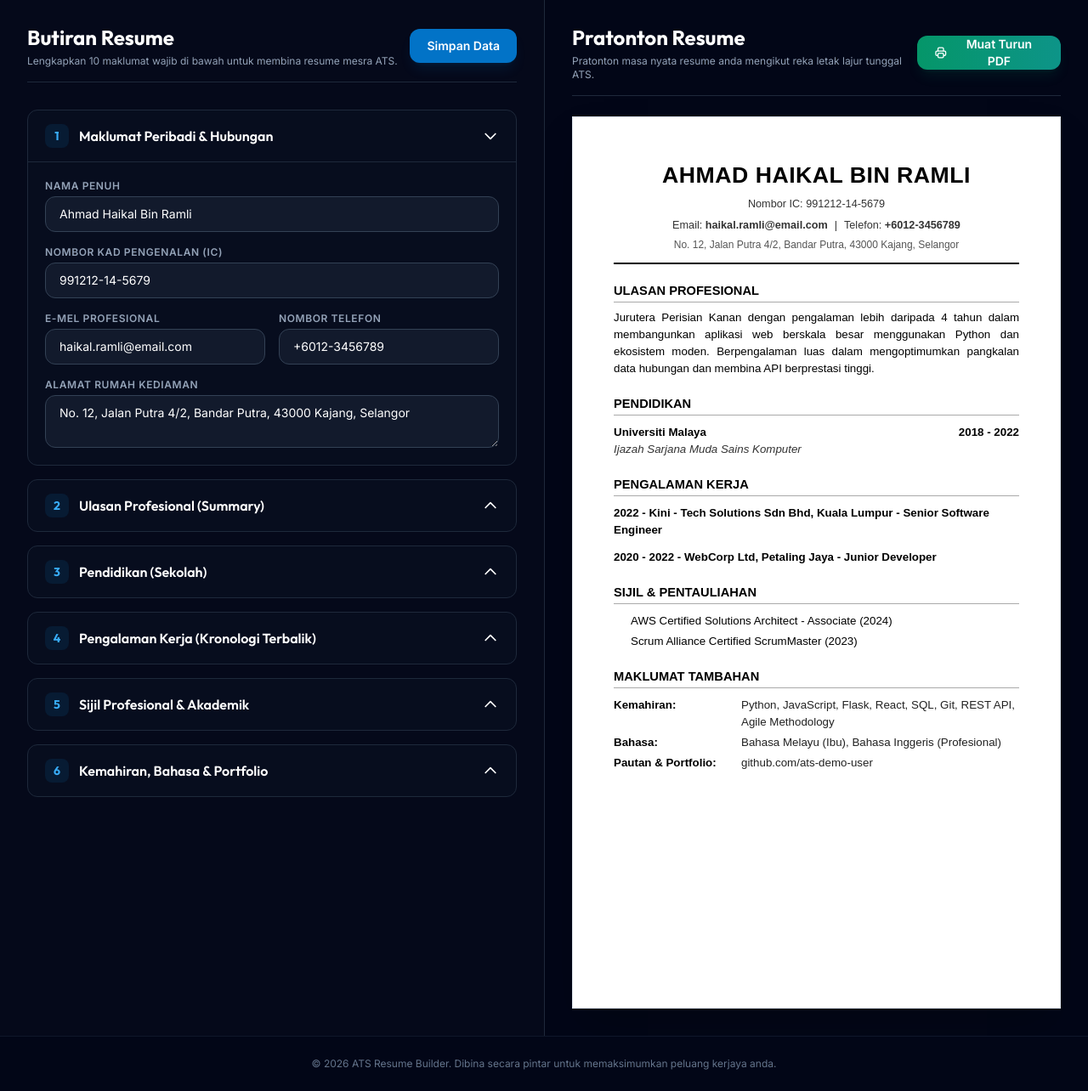
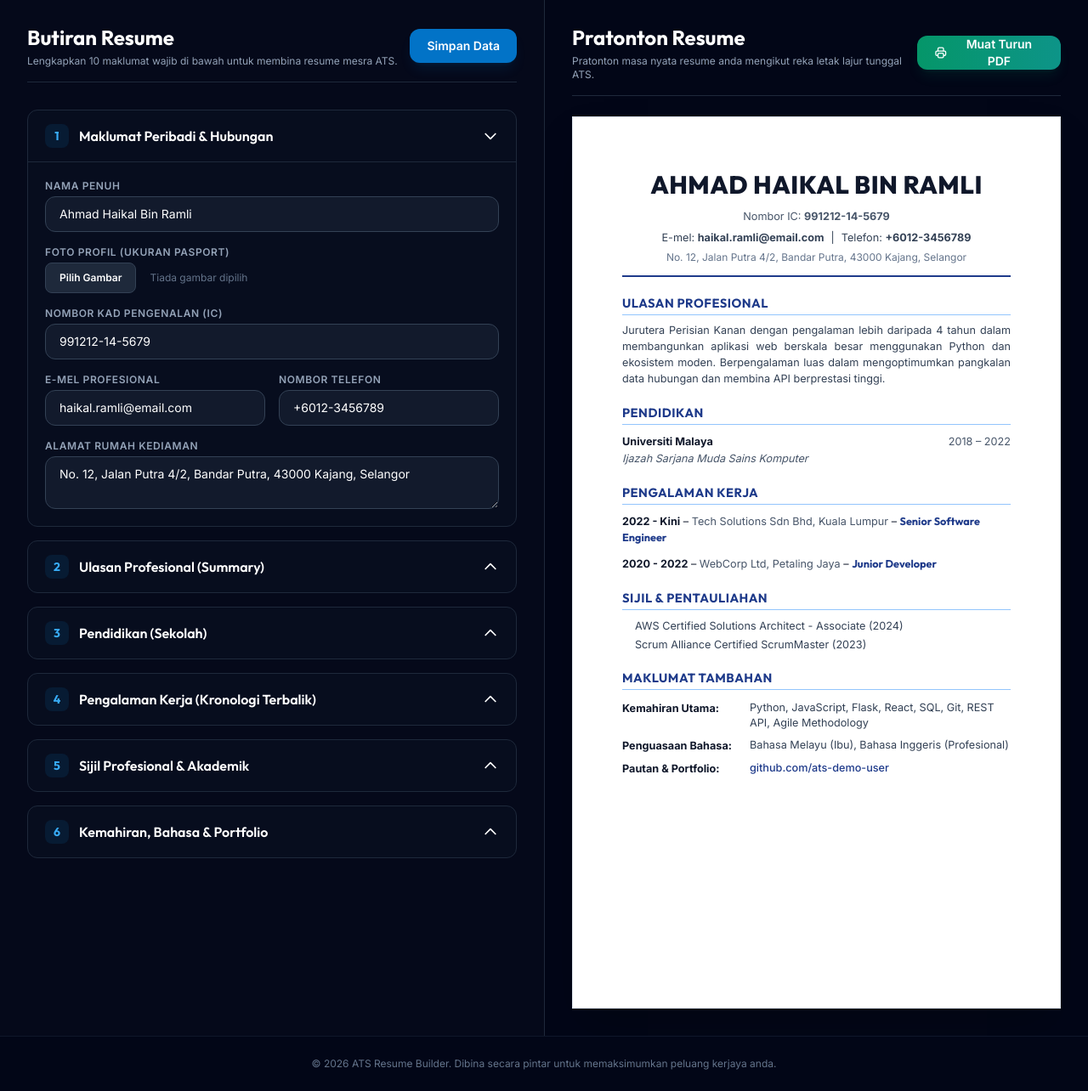
Before and after one commit to fuzb36/resume, a Flask app: page /admin/resume/edit/1 in a window 1280 px wide. Shown: the part 142-1426 px from the top of the page at 85% size. Run offline with Flask 3, Linux system fonts and the light colour scheme; the visitor is signed in with stand-in values (Sample User, id 1); data comes from the database, SQL or seed files in the repository; some libraries are stand-ins or nearby versions.

Commit message:
feat: add profile picture support and enhance resume typography/design

```diff
--- a/app.py
+++ b/app.py
@@ -250,7 +250,8 @@ def save_resume():
         resume.lain_lain = json.dumps({
             "kemahiran": data.get('kemahiran', ''),
             "bahasa": data.get('bahasa', ''),
-            "portfolio": data.get('portfolio', '')
+            "portfolio": data.get('portfolio', ''),
+            "gambar_base64": data.get('gambar_base64', '')
         })
         resume.updated_at = datetime.now()
         resume.save()
@@ -316,7 +317,8 @@ def admin_save_resume(resume_id):
         resume.lain_lain = json.dumps({
             "kemahiran": data.get('kemahiran', ''),
             "bahasa": data.get('bahasa', ''),
-            "portfolio": data.get('portfolio', '')
+            "portfolio": data.get('portfolio', ''),
+            "gambar_base64": data.get('gambar_base64', '')
         })
         resume.updated_at = datetime.now()
         resume.save()
--- a/static/main.js
+++ b/static/main.js
@@ -4,6 +4,7 @@
 let educationData = [];
 let workData = [];
 let certData = [];
+let gambarBase64 = "";
 
 // Muat data dari server semasa fail dimulakan
 document.addEventListener("DOMContentLoaded", () => {
@@ -22,6 +23,18 @@ document.addEventListener("DOMContentLoaded", () => {
         certData = certRaw ? JSON.parse(certRaw) : [];
     } catch (e) { certData = []; }
 
+    try {
+        const otherRaw = document.getElementById("server-data-other").textContent;
+        const otherData = otherRaw ? JSON.parse(otherRaw) : {};
+        gambarBase64 = otherData.gambar_base64 || "";
+        if (gambarBase64) {
+            document.getElementById("gambar-status").textContent = "Gambar sedia ada dimuatkan";
+            document.getElementById("btn-buang-gambar").classList.remove("hidden");
+        }
+    } catch (e) {
+        gambarBase64 = "";
+    }
+
     // Render Borang Dinamik
     renderEduForm();
     renderWorkForm();
@@ -30,6 +43,38 @@ document.addEventListener("DOMContentLoaded", () => {
     // Kemas kini Pratonton Kertas Resume
     updatePreview();
 });
+
+// ==========================================
+// PENGENDALIAN MUAT NAIK GAMBAR
+// ==========================================
+function handleImageUpload(event) {
+    const file = event.target.files[0];
+    if (!file) return;
+
+    // Had saiz: 2MB
+    if (file.size > 2 * 1024 * 1024) {
+        alert("Ralat: Saiz gambar profil tidak boleh melebihi 2MB!");
+        event.target.value = "";
+        return;
+    }
+
+    const reader = new FileReader();
+    reader.onload = function(e) {
+        gambarBase64 = e.target.result;
+        document.getElementById("gambar-status").textContent = "Gambar baru dimuatkan (" + file.name.substring(0, 15) + "...)";
+        document.getElementById("btn-buang-gambar").classList.remove("hidden");
+        updatePreview();
+    };
+    reader.readAsDataURL(file);
+}
+
+function clearImage() {
+    gambarBase64 = "";
+    document.getElementById("input-gambar").value = "";
+    document.getElementById("gambar-status").textContent = "Tiada gambar dipilih";
+    document.getElementById("btn-buang-gambar").classList.add("hidden");
+    updatePreview();
+}
 
 // ==========================================
 // PENGENDALIAN ACCORDION
@@ -214,8 +259,8 @@ function updatePreview() {
     const ic = document.getElementById("input-ic").value || "XXXXXX-XX-XXXX";
     const email = document.getElementById("input-email").value || "email@domain.com";
     const telefon = document.getElementById("input-telefon").value || "+601X-XXXXXXX";
-    const alamat = document.getElementById("input-alamat").value || "Alamat kediaman anda akan dipaparkan di sini secara tersusun.";
-    const ulasan = document.getElementById("input-ulasan").value || "Tulis ringkasan profil profesional anda yang menekankan kemahiran utama dan pencapaian kerjaya utama.";
+    const alamat = document.getElementById("input-alamat").value || "Alamat kediaman anda.";
+    const ulasan = document.getElementById("input-ulasan").value || "Ulasan profil profesional anda.";
 
     const kemahiran = document.getElementById("input-kemahiran").value || "";
     const bahasa = document.getElementById("input-bahasa").value || "";
@@ -223,27 +268,55 @@ function updatePreview() {
 
     validateIC(ic);
 
-    let paperHtml = `
-        <div style="font-family: 'Arial', 'Helvetica', sans-serif; line-height: 1.5; color: #000; font-size: 11pt;">
-            <!-- Header Resume -->
-            <div style="text-align: center; margin-bottom: 20px; border-bottom: 2px solid #000; padding-bottom: 12px;">
-                <h1 style="font-size: 20pt; font-weight: bold; margin: 0 0 5px 0; text-transform: uppercase; letter-spacing: 0.5px;">${nama}</h1>
-                <div style="font-size: 9.5pt; color: #333; margin-bottom: 6px;">
-                    Nombor IC: ${ic}
+    let headerHtml = "";
+    if (gambarBase64) {
+        headerHtml = `
+            <div style="display: flex; justify-content: space-between; align-items: flex-start; margin-bottom: 20px; border-bottom: 2px solid #1e3a8a; padding-bottom: 12px;">
+                <div style="flex-grow: 1; padding-right: 20px; text-align: left;">
+                    <h1 style="font-size: 22pt; font-weight: 800; color: #0f172a; margin: 0 0 5px 0; text-transform: uppercase; letter-spacing: 0.5px; font-family: 'Outfit', 'Arial', sans-serif;">${nama}</h1>
+                    <div style="font-size: 9.5pt; color: #475569; margin-bottom: 6px;">
+                        Nombor IC: <strong>${ic}</strong>
+                    </div>
+                    <div style="font-size: 9.5pt; color: #334155; display: flex; flex-wrap: wrap; gap: 8px;">
+                        <span>E-mel: <strong>${email}</strong></span> |
+                        <span>Telefon: <strong>${telefon}</strong></span>
+                    </div>
+                    <div style="font-size: 9pt; color: #64748b; margin-top: 6px; line-height: 1.4;">
+                        ${alamat}
+                    </div>
                 </div>
-                <div style="font-size: 9.5pt; color: #333; display: flex; justify-content: center; flex-wrap: wrap; gap: 8px;">
-                    <span>Email: <strong>${email}</strong></span> |
+                <div style="flex-shrink: 0; width: 105px; height: 135px; border: 1.5px solid #cbd5e1; padding: 2px; background: #fff; border-radius: 4px; box-shadow: 0 1px 3px rgba(0,0,0,0.08); margin-top: 5px;">
+                    <img src="${gambarBase64}" style="width: 100%; height: 100%; object-fit: cover; border-radius: 2px;" alt="Foto Profil">
+                </div>
+            </div>
+        `;
+    } else {
+        headerHtml = `
+            <div style="text-align: center; margin-bottom: 20px; border-bottom: 2px solid #1e3a8a; padding-bottom: 12px;">
+                <h1 style="font-size: 22pt; font-weight: 800; color: #0f172a; margin: 0 0 5px 0; text-transform: uppercase; letter-spacing: 0.5px; font-family: 'Outfit', 'Arial', sans-serif;">${nama}</h1>
+                <div style="font-size: 9.5pt; color: #475569; margin-bottom: 6px;">
+                    Nombor IC: <strong>${ic}</strong>
+                </div>
+                <div style="font-size: 9.5pt; color: #334155; display: flex; justify-content: center; flex-wrap: wrap; gap: 8px;">
+                    <span>E-mel: <strong>${email}</strong></span> |
                     <span>Telefon: <strong>${telefon}</strong></span>
                 </div>
-                <div style="font-size: 9pt; color: #555; margin-top: 4px;">
+                <div style="font-size: 9pt; color: #64748b; margin-top: 6px; line-height: 1.4;">
                     ${alamat}
                 </div>
             </div>
+        `;
+    }
+
+    let paperHtml = `
+        <div style="font-family: 'Inter', 'Arial', sans-serif; line-height: 1.5; color: #0f172a; font-size: 10.5pt; padding: 10px;">
+            <!-- Header Resume -->
+            ${headerHtml}
 
             <!-- Ulasan Profesional -->
             <div class="resume-section" style="margin-bottom: 20px;">
-                <h2 style="font-size: 11pt; font-weight: bold; border-bottom: 1px solid #aaa; margin: 0 0 8px 0; padding-bottom: 2px; text-transform: uppercase;">Ulasan Profesional</h2>
-                <p style="margin: 0; text-align: justify; font-size: 10pt;">${ulasan}</p>
+                <h2 style="font-size: 11pt; font-weight: bold; color: #1e3a8a; border-bottom: 1px solid #93c5fd; margin: 0 0 8px 0; padding-bottom: 2px; text-transform: uppercase; letter-spacing: 0.5px; font-family: 'Outfit', 'Arial', sans-serif;">Ulasan Profesional</h2>
+                <p style="margin: 0; text-align: justify; font-size: 9.5pt; color: #334155; line-height: 1.5;">${ulasan}</p>
             </div>
     `;
 
@@ -251,18 +324,18 @@ function updatePreview() {
     if (educationData.length > 0) {
         paperHtml += `
             <div class="resume-section" style="margin-bottom: 20px;">
-                <h2 style="font-size: 11pt; font-weight: bold; border-bottom: 1px solid #aaa; margin: 0 0 10px 0; padding-bottom: 2px; text-transform: uppercase;">Pendidikan</h2>
+                <h2 style="font-size: 11pt; font-weight: bold; color: #1e3a8a; border-bottom: 1px solid #93c5fd; margin: 0 0 10px 0; padding-bottom: 2px; text-transform: uppercase; letter-spacing: 0.5px; font-family: 'Outfit', 'Arial', sans-serif;">Pendidikan</h2>
         `;
 
         educationData.forEach(item => {
             if (item.institusi || item.bidang) {
                 paperHtml += `
-                    <div class="resume-item" style="margin-bottom: 8px; font-size: 10pt;">
-                        <div style="display: flex; justify-content: space-between; font-weight: bold;">
+                    <div class="resume-item" style="margin-bottom: 10px; font-size: 9.5pt;">
+                        <div style="display: flex; justify-content: space-between; font-weight: bold; color: #0f172a;">
                             <span>${item.institusi || 'Nama Institusi'}</span>
-                            <span>${item.tahun_mula || 'Tahun'} - ${item.tahun_tamat || 'Tahun'}</span>
+                            <span style="font-weight: normal; color: #475569;">${item.tahun_mula || 'Tahun'} &ndash; ${item.tahun_tamat || 'Tahun'}</span>
                         </div>
-                        <div style="font-style: italic; color: #333;">${item.bidang || 'Bidang Pengajian'}</div>
+                        <div style="font-style: italic; color: #475569; margin-top: 1px;">${item.bidang || 'Bidang Pengajian'}</div>
                     </div>
                 `;
             }
@@ -275,21 +348,21 @@ function updatePreview() {
     if (workData.length > 0) {
         paperHtml += `
             <div class="resume-section" style="margin-bottom: 20px;">
-                <h2 style="font-size: 11pt; font-weight: bold; border-bottom: 1px solid #aaa; margin: 0 0 10px 0; padding-bottom: 2px; text-transform: uppercase;">Pengalaman Kerja</h2>
+                <h2 style="font-size: 11pt; font-weight: bold; color: #1e3a8a; border-bottom: 1px solid #93c5fd; margin: 0 0 10px 0; padding-bottom: 2px; text-transform: uppercase; letter-spacing: 0.5px; font-family: 'Outfit', 'Arial', sans-serif;">Pengalaman Kerja</h2>
         `;
 
         workData.forEach(item => {
             if (item.jawatan || item.lokasi || item.dari_hingga) {
-                // PAPARAN DALAM FORMAT WAJIB ATS KRONOLOGI TERBALIK:
+                // FORMAT ATS WAJIB KRONOLOGI TERBALIK:
                 // <Dari Tahun sehingga> - <Lokasi bekerja> - <Jawatan>
-                const formatLabel = `${item.dari_hingga || 'Tahun'} - ${item.lokasi || 'Syarikat/Lokasi'} - ${item.jawatan || 'Jawatan'}`;
+                const formatLabel = `<strong style="color: #0f172a;">${item.dari_hingga || 'Tahun'}</strong> &ndash; <span style="color: #475569;">${item.lokasi || 'Lokasi'}</span> &ndash; <strong style="color: #1e3a8a; font-family: 'Outfit', 'Arial', sans-serif;">${item.jawatan || 'Jawatan'}</strong>`;
 
                 paperHtml += `
-                    <div class="resume-item" style="margin-bottom: 12px; font-size: 10pt;">
-                        <div style="font-weight: bold; margin-bottom: 4px; color: #000; font-size: 10pt;">
+                    <div class="resume-item" style="margin-bottom: 12px; font-size: 9.5pt;">
+                        <div style="margin-bottom: 4px;">
                             ${formatLabel}
                         </div>
-                        ${item.pencapaian ? `<p style="margin: 0 0 0 15px; text-align: justify; color: #333; font-size: 9.5pt; list-style-type: disc;">• ${item.pencapaian}</p>` : ''}
+                        ${item.pencapaian ? `<p style="margin: 0 0 0 12px; text-align: justify; color: #334155; font-size: 9pt; line-height: 1.4;">• ${item.pencapaian}</p>` : ''}
                     </div>
                 `;
             }
@@ -303,12 +376,12 @@ function updatePreview() {
     if (validCerts.length > 0) {
         paperHtml += `
             <div class="resume-section" style="margin-bottom: 20px;">
-                <h2 style="font-size: 11pt; font-weight: bold; border-bottom: 1px solid #aaa; margin: 0 0 10px 0; padding-bottom: 2px; text-transform: uppercase;">Sijil & Pentauliahan</h2>
-                <ul style="margin: 0; padding-left: 20px; font-size: 10pt;">
+                <h2 style="font-size: 11pt; font-weight: bold; color: #1e3a8a; border-bottom: 1px solid #93c5fd; margin: 0 0 10px 0; padding-bottom: 2px; text-transform: uppercase; letter-spacing: 0.5px; font-family: 'Outfit', 'Arial', sans-serif;">Sijil & Pentauliahan</h2>
+                <ul style="margin: 0; padding-left: 15px; font-size: 9.5pt; color: #334155;">
         `;
 
         validCerts.forEach(item => {
-            paperHtml += `<li style="margin-bottom: 4px;">${item.nama}</li>`;
+            paperHtml += `<li style="margin-bottom: 4px; line-height: 1.4;">${item.nama}</li>`;
         });
 
         paperHtml += `</ul></div>`;
@@ -318,31 +391,31 @@ function updatePreview() {
     if (kemahiran || bahasa || portfolio) {
         paperHtml += `
             <div class="resume-section" style="margin-bottom: 20px;">
-                <h2 style="font-size: 11pt; font-weight: bold; border-bottom: 1px solid #aaa; margin: 0 0 8px 0; padding-bottom: 2px; text-transform: uppercase;">Maklumat Tambahan</h2>
-                <table style="width: 100%; border-collapse: collapse; font-size: 10pt;">
+                <h2 style="font-size: 11pt; font-weight: bold; color: #1e3a8a; border-bottom: 1px solid #93c5fd; margin: 0 0 8px 0; padding-bottom: 2px; text-transform: uppercase; letter-spacing: 0.5px; font-family: 'Outfit', 'Arial', sans-serif;">Maklumat Tambahan</h2>
+                <table style="width: 100%; border-collapse: collapse; font-size: 9.5pt;">
         `;
 
         if (kemahiran) {
             paperHtml += `
                 <tr>
-                    <td style="width: 150px; font-weight: bold; vertical-align: top; padding: 2px 0;">Kemahiran:</td>
-                    <td style="padding: 2px 0; color: #222;">${kemahiran}</td>
+                    <td style="width: 150px; font-weight: bold; color: #0f172a; vertical-align: top; padding: 4px 0;">Kemahiran Utama:</td>
+                    <td style="padding: 4px 0; color: #334155; line-height: 1.4;">${kemahiran}</td>
                 </tr>
             `;
         }
         if (bahasa) {
             paperHtml += `
                 <tr>
-                    <td style="width: 150px; font-weight: bold; vertical-align: top; padding: 2px 0;">Bahasa:</td>
-                    <td style="padding: 2px 0; color: #222;">${bahasa}</td>
+                    <td style="width: 150px; font-weight: bold; color: #0f172a; vertical-align: top; padding: 4px 0;">Penguasaan Bahasa:</td>
+                    <td style="padding: 4px 0; color: #334155; line-height: 1.4;">${bahasa}</td>
                 </tr>
             `;
         }
         if (portfolio) {
             paperHtml += `
                 <tr>
-                    <td style="width: 150px; font-weight: bold; vertical-align: top; padding: 2px 0;">Pautan & Portfolio:</td>
-                    <td style="padding: 2px 0; color: #222;">${portfolio}</td>
+                    <td style="width: 150px; font-weight: bold; color: #0f172a; vertical-align: top; padding: 4px 0;">Pautan & Portfolio:</td>
+                    <td style="padding: 4px 0; color: #1e3a8a; font-weight: 500; line-height: 1.4;">${portfolio}</td>
                 </tr>
             `;
         }
@@ -389,7 +462,8 @@ function saveResumeData() {
         sijil: certData,
         kemahiran: kemahiran,
         bahasa: bahasa,
-        portfolio: portfolio
+        portfolio: portfolio,
+        gambar_base64: gambarBase64
     };
 
     // Tentukan Endpoint API sama ada mod Admin atau User biasa
--- a/templates/dashboard.html
+++ b/templates/dashboard.html
@@ -54,6 +54,17 @@
                         <div>
                             <label class="block text-xs font-semibold text-slate-400 uppercase tracking-wider mb-1">Nama Penuh</label>
                             <input type="text" id="input-nama" value="{{ resume.nama_penuh }}" oninput="updatePreview()" placeholder="Cth: Ahmad Haikal Bin Ramli" class="block w-full rounded-xl border border-slate-700 bg-slate-800/50 px-4 py-2.5 text-white text-sm focus:border-brand-500 focus:outline-none transition">
+                        </div>
+                        <div>
+                            <label class="block text-xs font-semibold text-slate-400 uppercase tracking-wider mb-1">Foto Profil (Ukuran Pasport)</label>
+                            <div class="flex items-center gap-4">
+                                <input type="file" id="input-gambar" accept="image/*" onchange="handleImageUpload(event)" class="hidden">
+                                <button type="button" onclick="document.getElementById('input-gambar').click()" class="inline-flex h-9 items-center justify-center rounded-lg border border-slate-700 bg-slate-800 px-4 text-xs font-semibold text-white hover:bg-slate-700 transition">
+                                    Pilih Gambar
+                                </button>
+                                <span id="gambar-status" class="text-xs text-slate-500">Tiada gambar dipilih</span>
+                                <button type="button" id="btn-buang-gambar" onclick="clearImage()" class="text-xs text-rose-400 hover:text-rose-300 hidden">Buang</button>
+                            </div>
                         </div>
                         <div>
                             <label class="block text-xs font-semibold text-slate-400 uppercase tracking-wider mb-1">Nombor Kad Pengenalan (IC)</label>
@@ -212,6 +223,7 @@
 <script id="server-data-edu" type="application/json">{{ resume.pendidikan|safe }}</script>
 <script id="server-data-work" type="application/json">{{ resume.pengalaman_kerja|safe }}</script>
 <script id="server-data-cert" type="application/json">{{ resume.sijil|safe }}</script>
+<script id="server-data-other" type="application/json">{{ resume.lain_lain|safe }}</script>
 {% if admin_mode %}
 <script>
     window.is_admin_mode = true;
```
Also changed, not shown: README.md.
